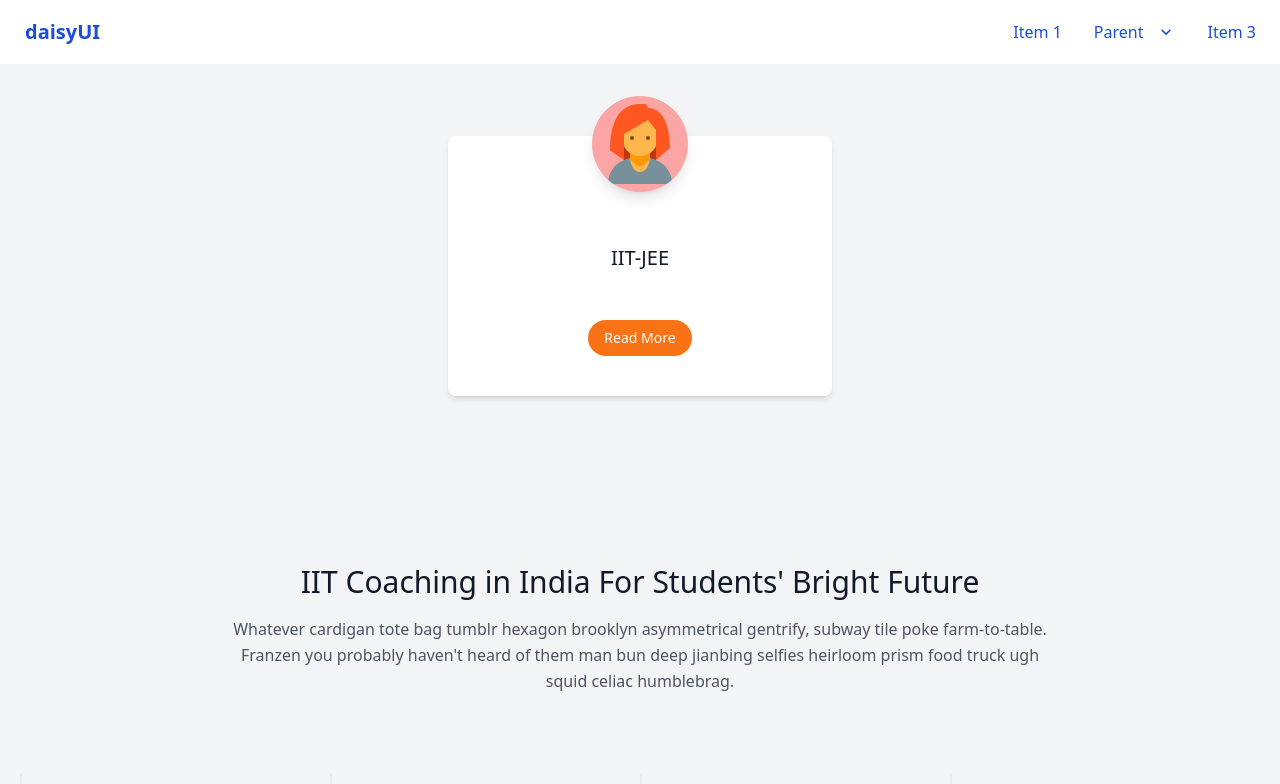
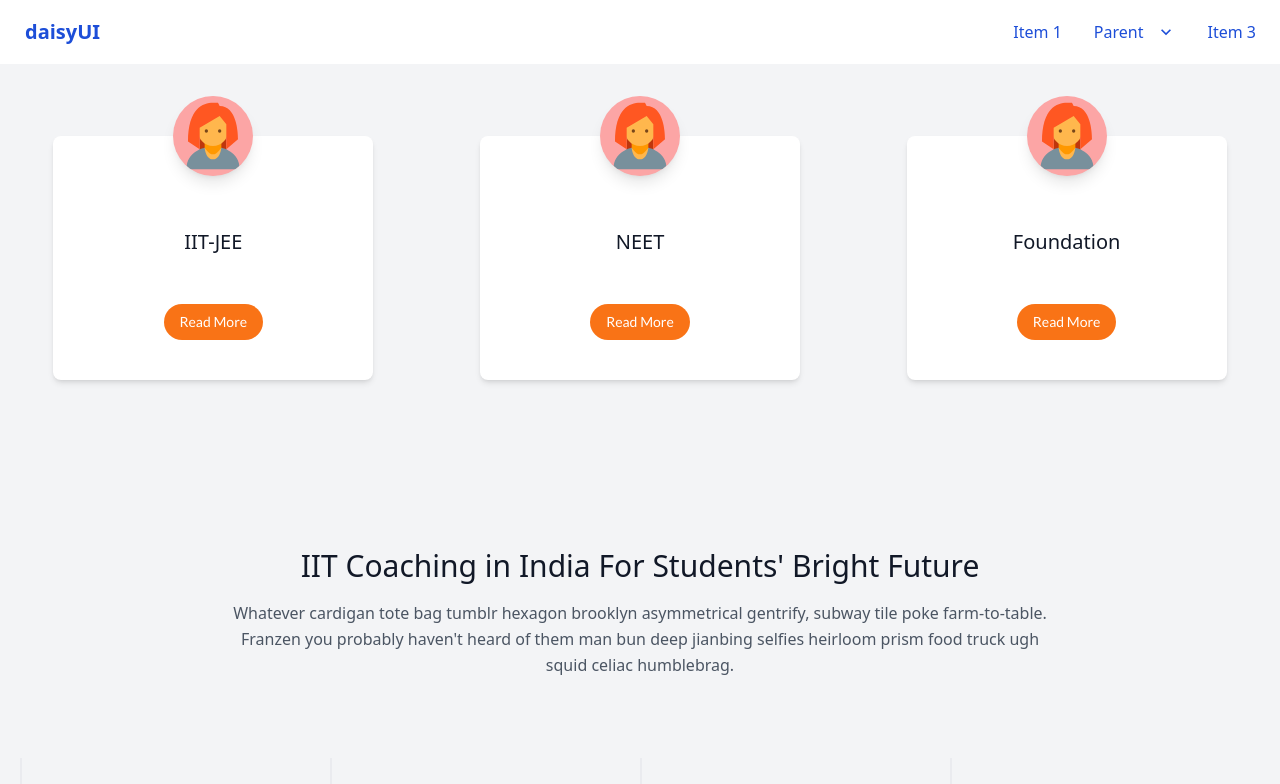
Before and after one commit to praveenkumar3117/coaching-website, a React (Create React App) app in the folder client/: page / in a window 1280 px wide. Shown: the top 784 px of the page. Built offline with nearby package versions, Linux system fonts and the light colour scheme.

Commit message:
new file product,card.js and changed hero.js

```diff
--- a/client/src/App.js
+++ b/client/src/App.js
@@ -7,6 +7,7 @@ import React from 'react';
 import Content from './components/Home/content';
 import Director from './components/Home/director';
 import Navbar from './components/Navbar/Navbar';
+import Products from './components/Home/products';
 
 function App() {
   return (
@@ -14,7 +15,7 @@ function App() {
       <BrowserRouter>
       <Navbar/>
         <Routes>
-          <Route path = "/" element={<div><Hero/> <Content/> <Director/></div>}/>
+          <Route path = "/" element={<div><Hero/> <Content/> <Director/><Products/></div>}/>
 
           <Route path ="/add" element = {<h1>Hello</h1>} />
 
--- /dev/null
+++ b/client/src/components/Home/coursecard.js
@@ -0,0 +1,28 @@
+import React from 'react'
+import {FcBusinesswoman} from 'react-icons/fc';
+import { Link } from 'react-router-dom';
+
+function Card(props) {
+    const {title, content} = props;
+
+  return (
+    <div className="py-2 my-16 w-9/12 md:w-1/4 justify-center items-center flex flex-col mx-auto">
+
+        <div className="px-4 w-full bg-white rounded-lg hover:drop-shadow-2xl ring-offset-transparent ring-black shadow-md dark:bg-sky-500 dark:border-gray-700">
+
+
+        <div className="flex flex-col items-center pb-10">
+          <FcBusinesswoman className="mb-3 w-20 h-20 bg-red-300 relative bottom-10  rounded-full shadow-lg"/>
+          <h5 className="mb-1 text-xl font-medium text-gray-900 dark:text-white">{props.title}</h5>
+          <span className="text-sm text-white font-lato dark:text-white">{props.content}</span>
+
+          <div className="flex mt-4 space-x-3 md:mt-6">
+            <Link to="/" className="inline-flex items-center py-2 px-4 text-sm font-medium text-center text-white bg-orange-500 rounded-full hover:bg-orange-300 focus:ring-2 focus:outline-none focus:ring-blue-300 dark:bg-orange-500 dark:hover:bg-orange-700 dark:focus:ring-white-800 font-lato">Read More</Link>
+          </div>
+        </div>
+      </div>
+    </div>
+  )
+}
+
+export default Card;
--- a/client/src/components/Home/hero.js
+++ b/client/src/components/Home/hero.js
@@ -1,26 +1,31 @@
 import React from 'react'
-import {FcBusinesswoman} from 'react-icons/fc';
-import { Link } from 'react-router-dom';
+import Card from './coursecard';
 
 function Hero() {
+
+  const CardInfo = [
+    {
+      'title':'IIT-JEE',
+      'content':'Courses for JEE Main and Advanced'
+    },
+    {
+      'title':'NEET',
+      'content':'Courses for NEET'
+    },
+    {
+      'title':'Foundation',
+      'content':'Courses for NTSE and Olympiads'
+    }
+
+  ]
+
   return (
-    <div className="hero-section py-2 my-16 object-contain justify-center items-center flex flex-col mx-auto">
-
-        <div className=" w-full max-w-sm bg-white rounded-lg hover:drop-shadow-2xl ring-offset-transparent ring-black shadow-md dark:bg-sky-500 dark:border-gray-700">
-
-
-        <div className="flex flex-col items-center pb-10">
-          <FcBusinesswoman className="mb-3 w-24 bg-red-300 relative bottom-10 h-24 rounded-full shadow-lg"/>
-          <h5 className="mb-1 text-xl font-medium text-gray-900 dark:text-white">IIT-JEE</h5>
-          <span className="text-sm text-white dark:text-white">Courses for JEE Main and Advanced</span>
-
-          <div className="flex mt-4 space-x-3 md:mt-6">
-            <Link to="/" className="inline-flex items-center py-2 px-4 text-sm font-medium text-center text-white bg-orange-500 rounded-full hover:bg-orange-300 focus:ring-2 focus:outline-none focus:ring-blue-300 dark:bg-orange-500 dark:hover:bg-orange-700 dark:focus:ring-white-800">Read More</Link>
-          </div>
-        </div>
-      </div>
-
-
+    <div className='flex flex-col md:flex-row'>
+      {
+      CardInfo.map((cardItem)=>(
+        <Card title={cardItem.title} content={cardItem.content} />
+      ))
+      }
     </div>
   )
 }
--- /dev/null
+++ b/client/src/components/Home/products.js
@@ -0,0 +1,24 @@
+import React from 'react'
+import { Link } from 'react-router-dom'
+
+function Products() {
+  return (
+    <div>
+        <h2 className='text-5xl select-none text-black font-lato mb-16 font-bold'>Our Products</h2>
+        <div className="max-w-sm w-9/12 rounded-lg overflow-hidden shadow-lg bg-white mx-auto">
+            <img className="w-1/2 mx-auto" src="../images/youtube.svg" alt="YouTube" />
+
+            <div className="px-6 py-4">
+                <div className="font-bold select-none text-black text-xl mb-2">We have a YouTube channel</div>
+            </div>
+
+            <div className="px-6 pt-4 pb-2 mb-8">
+            <Link to="/" className="bg-blue-700 rounded-full px-12 w-1/2 py-4 text-xl mx-auto font-lato text-white mb-4 hover:bg-white hover:text-blue-400 hover:border hover:border-sky-400  active:bg-gray-500 active:border-none active:text-white">Visit</Link>
+            </div>
+
+        </div>
+    </div>
+  )
+}
+
+export default Products;
```
Also changed, not shown: client/src/components/Login/login.js (added, +9 -0 lines), client/public/images/youtube.svg (added).
